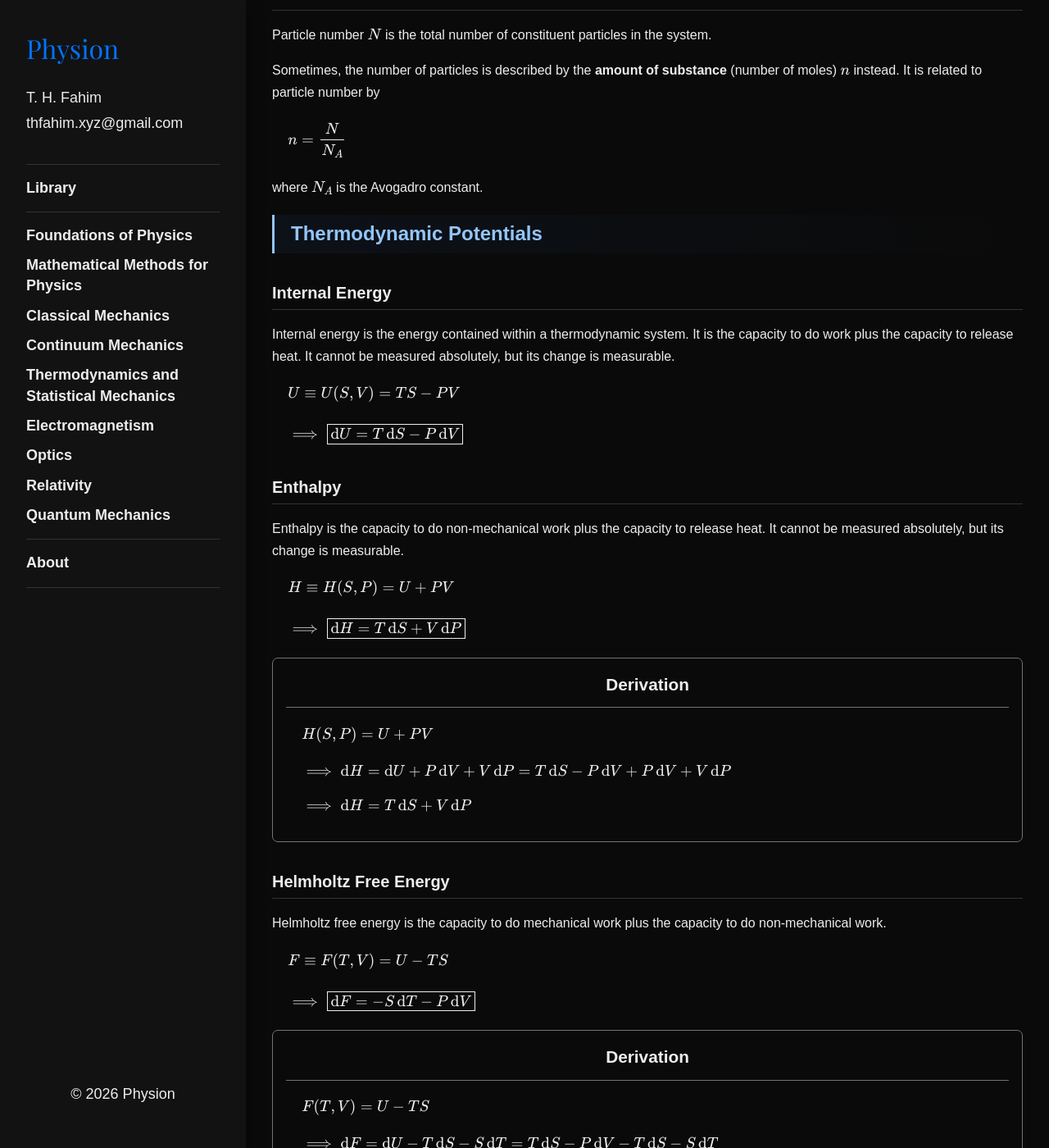
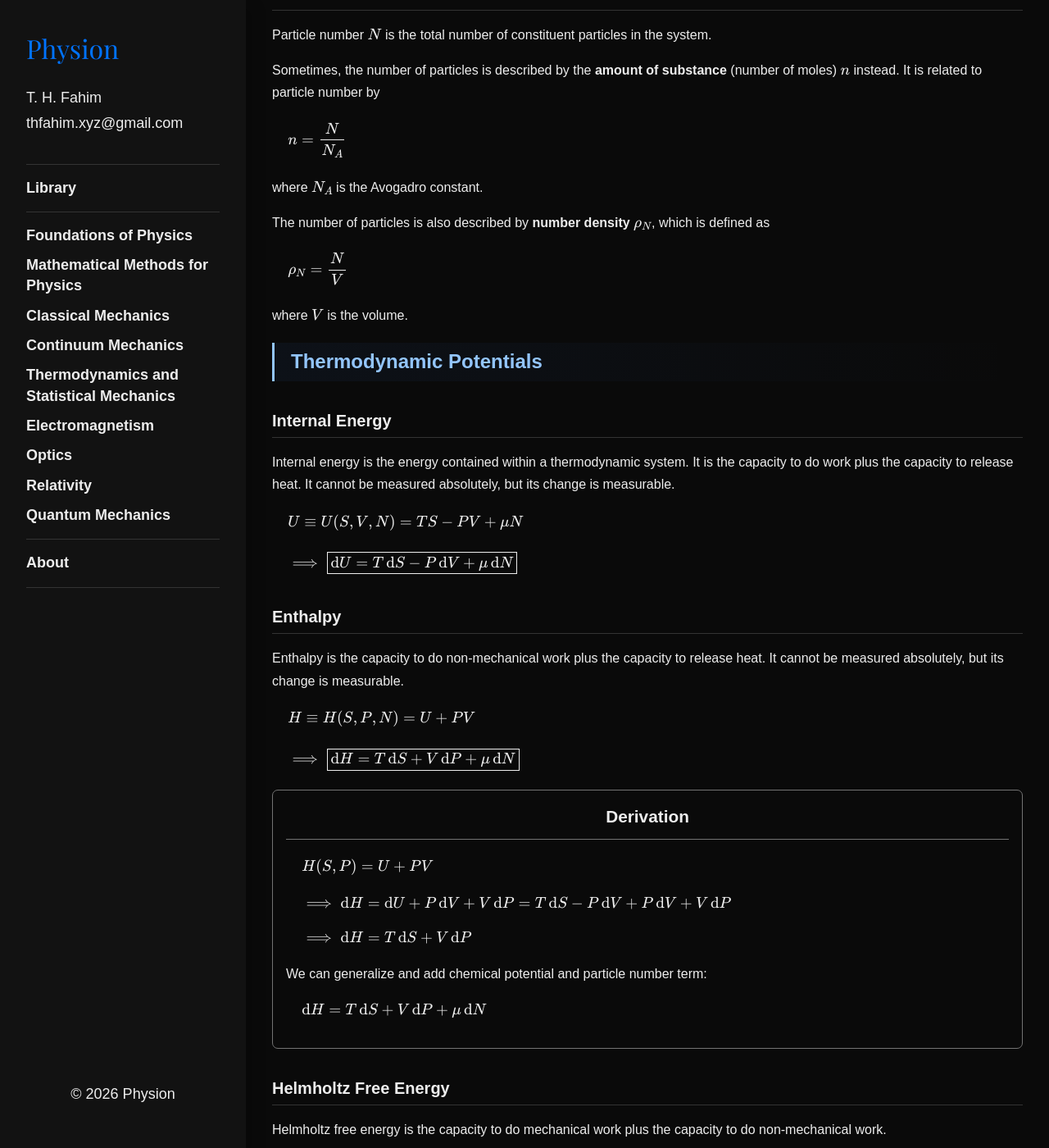
Before and after one commit to thfahim-xyz/physion, a Jekyll site: the page built from books/tdsm/tdsm01/03.md, in a window 1280 px wide and 1400 px high, scrolled down 1759 px. Shown: the whole window at 82% size. Built offline with Jekyll 4.4.1, drawn with Linux system fonts in a browser that asks for light colours; some of the changed text lies outside the part shown.

```diff
--- a/books/tdsm/tdsm01/03.md
+++ b/books/tdsm/tdsm01/03.md
@@ -77,6 +77,14 @@ $$
 
 where $N_A$ is the Avogadro constant.
 
+The number of particles is also described by **number density** $\rho_N$, which is defined as
+
+$$
+    \rho_N = \frac{N}{V}
+$$
+
+where $V$ is the volume.
+
 ## Thermodynamic Potentials
 
 ### Internal Energy
@@ -84,11 +92,11 @@ where $N_A$ is the Avogadro constant.
 Internal energy is the energy contained within a thermodynamic system. It is the capacity to do work plus the capacity to release heat. It cannot be measured absolutely, but its change is measurable.
 
 $$
-    U \equiv U(S, V) = TS - PV
+    U \equiv U(S, V, N) = TS - PV + \mu N
 $$
 
 $$
-    \implies \boxed{\mathrm d U = T \, \mathrm d S - P \, \mathrm d V}
+    \implies \boxed{\mathrm d U = T \, \mathrm d S - P \, \mathrm d V + \mu \, \mathrm d N}
 $$
 
 ### Enthalpy
@@ -96,11 +104,11 @@ $$
 Enthalpy is the capacity to do non-mechanical work plus the capacity to release heat. It cannot be measured absolutely, but its change is measurable.
 
 $$
-    H \equiv H(S, P) = U + PV
+    H \equiv H(S, P, N) = U + PV
 $$
 
 $$
-    \implies \boxed{\mathrm d H = T \, \mathrm d S + V \, \mathrm d P}
+    \implies \boxed{\mathrm d H = T \, \mathrm d S + V \, \mathrm d P + \mu \, \mathrm d N}
 $$
 
 <div class="box" markdown="1">
@@ -118,6 +126,12 @@ $$
     \implies \mathrm d H = T \, \mathrm d S + V \, \mathrm d P
 $$
 
+We can generalize and add chemical potential and particle number term:
+
+$$
+    \mathrm d H = T \, \mathrm d S + V \, \mathrm d P + \mu \, \mathrm d N
+$$
+
 </div>
 
 ### Helmholtz Free Energy
@@ -125,11 +139,11 @@ $$
 Helmholtz free energy is the capacity to do mechanical work plus the capacity to do non-mechanical work.
 
 $$
-    F \equiv F(T, V) = U - TS
+    F \equiv F(T, V, N) = U - TS
 $$
 
 $$
-    \implies \boxed{\mathrm d F = - S \, \mathrm d T - P \, \mathrm d V}
+    \implies \boxed{\mathrm d F = - S \, \mathrm d T - P \, \mathrm d V + \mu \, \mathrm d N}
 $$
 
 <div class="box" markdown="1">
@@ -147,6 +161,12 @@ $$
     \implies \mathrm d F = - S \, \mathrm d T - P \, \mathrm d V
 $$
 
+We can generalize and add chemical potential and particle number term:
+
+$$
+    \mathrm d F = - S \, \mathrm d T - P \, \mathrm d V + \mu \, \mathrm d N
+$$
+
 </div>
 
 ### Gibbs Free Energy
@@ -154,11 +174,11 @@ $$
 Gibbs free energy is the capacity to do non-mechanical work.
 
 $$
-    G \equiv G(P, T) = H - TS = U + PV - TS
+    G \equiv G(P, T, N) = H - TS = U + PV - TS
 $$
 
 $$
-    \implies \boxed{\mathrm d G = V \, \mathrm d P - S \, \mathrm d T}
+    \implies \boxed{\mathrm d G = V \, \mathrm d P - S \, \mathrm d T + \mu \, \mathrm d N}
 $$
 
 <div class="box" markdown="1">
@@ -174,6 +194,12 @@ $$
 
 $$
     \implies \mathrm d G = V \, \mathrm d P - S \, \mathrm d T
+$$
+
+We can generalize and add chemical potential and particle number term:
+
+$$
+    \mathrm d G = V \, \mathrm d P - S \, \mathrm d T + \mu \, \mathrm d N
 $$
 
 </div>
```
Also changed, not shown: _data/book_list.yml (+8 -4 lines), books/cm/cm02/01.md (+14 -0 lines), books/cm/cm03/01.md (+3 -3 lines), books/rel/rel01/01.md (added, +79 -0 lines), books/tdsm/tdsm01/05.md (+21 -1 lines), books/tdsm/tdsm02/01.md (added, +124 -0 lines), books/tdsm/tdsm02/tdsm02.md (+1 -1 lines), books/tdsm/tdsm03/01.md (added, +83 -0 lines), books/tdsm/tdsm03/tdsm03.md (added, +6 -0 lines).
